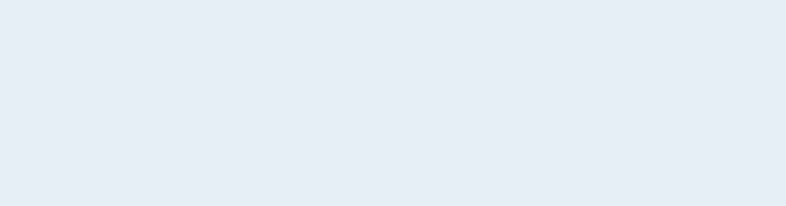
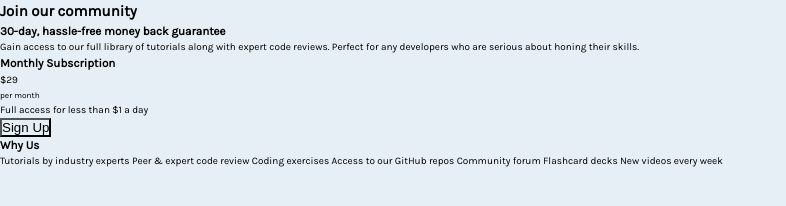
Before and after one commit to dcuevasdev/single-price-component, a plain HTML site: page index.html in a window 1280 px wide. Shown: the whole page, without its empty margins (0-786 px from the left). Drawn offline with Linux system fonts and the light colour scheme.

Commit message:
Estructura HTML para el main

```diff
--- a/index.html
+++ b/index.html
@@ -12,5 +12,38 @@
       href="./assets/images/favicon-32x32.png"
     />
   </head>
-  <body></body>
+  <body>
+    <main class="main">
+      <div class="main__community">
+        <h2 class="main__community-title">Join our community</h2>
+        <h3 class="main__community-subtitle">
+          30-day, hassle-free money back guarantee
+        </h3>
+        <p class="main__community-text">
+          Gain access to our full library of tutorials along with expert code
+          reviews. Perfect for any developers who are serious about honing their
+          skills.
+        </p>
+      </div>
+      <div class="main__subscription">
+        <h3 class="main__subscription-title">Monthly Subscription</h3>
+        <div class="main__subscription-item">
+          <p>&dollar;29</p>
+          <small>per month</small>
+        </div>
+        <p class="main__subscription-text">
+          Full access for less than &dollar;1 a day
+        </p>
+        <button class="main__subscription-button">Sign Up</button>
+      </div>
+      <div class="main__why">
+        <h3 class="main__why-title">Why Us</h3>
+        <p class="main__why-text">
+          Tutorials by industry experts Peer &amp; expert code review Coding
+          exercises Access to our GitHub repos Community forum Flashcard decks
+          New videos every week
+        </p>
+      </div>
+    </main>
+  </body>
 </html>
```
